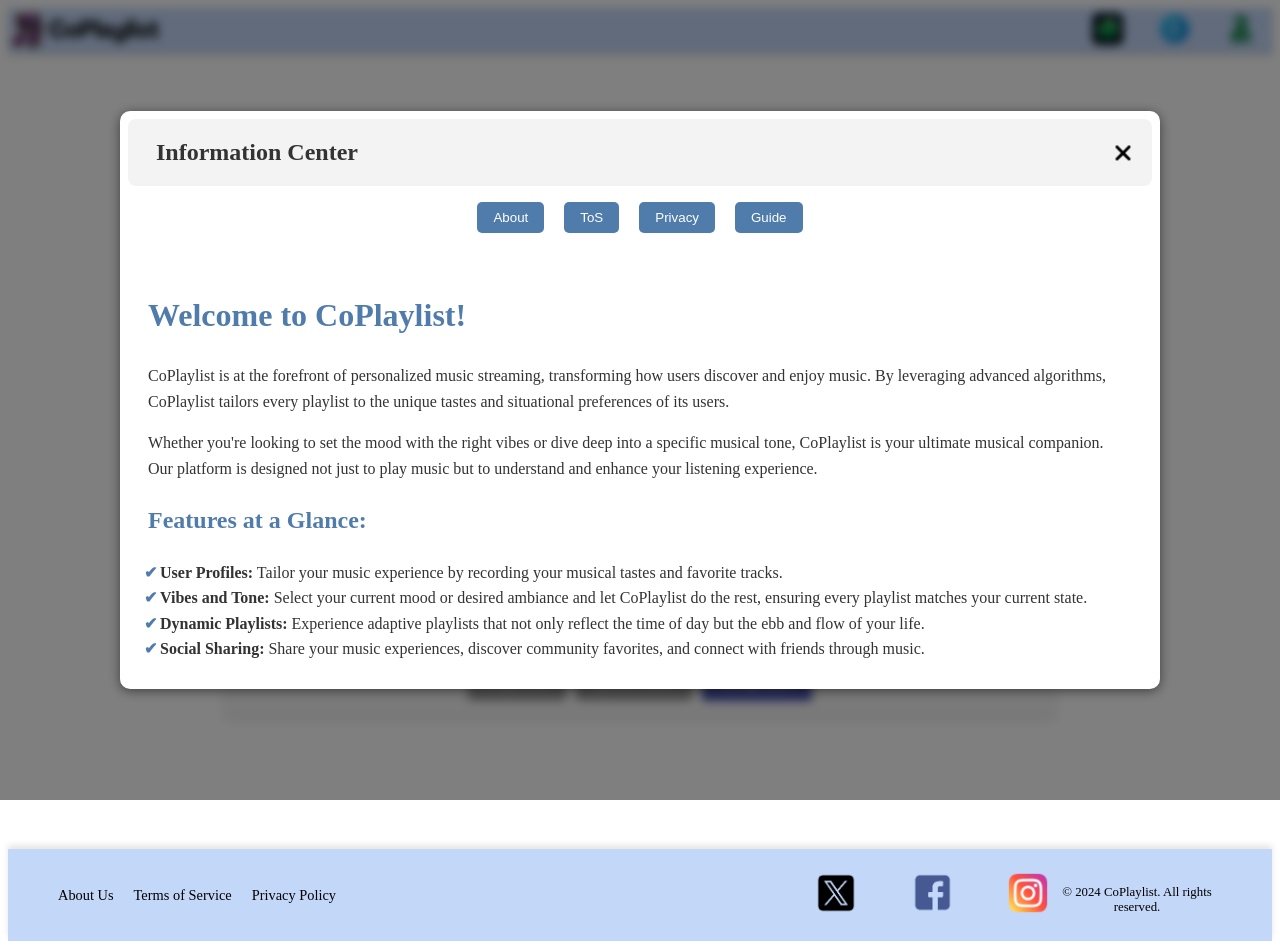
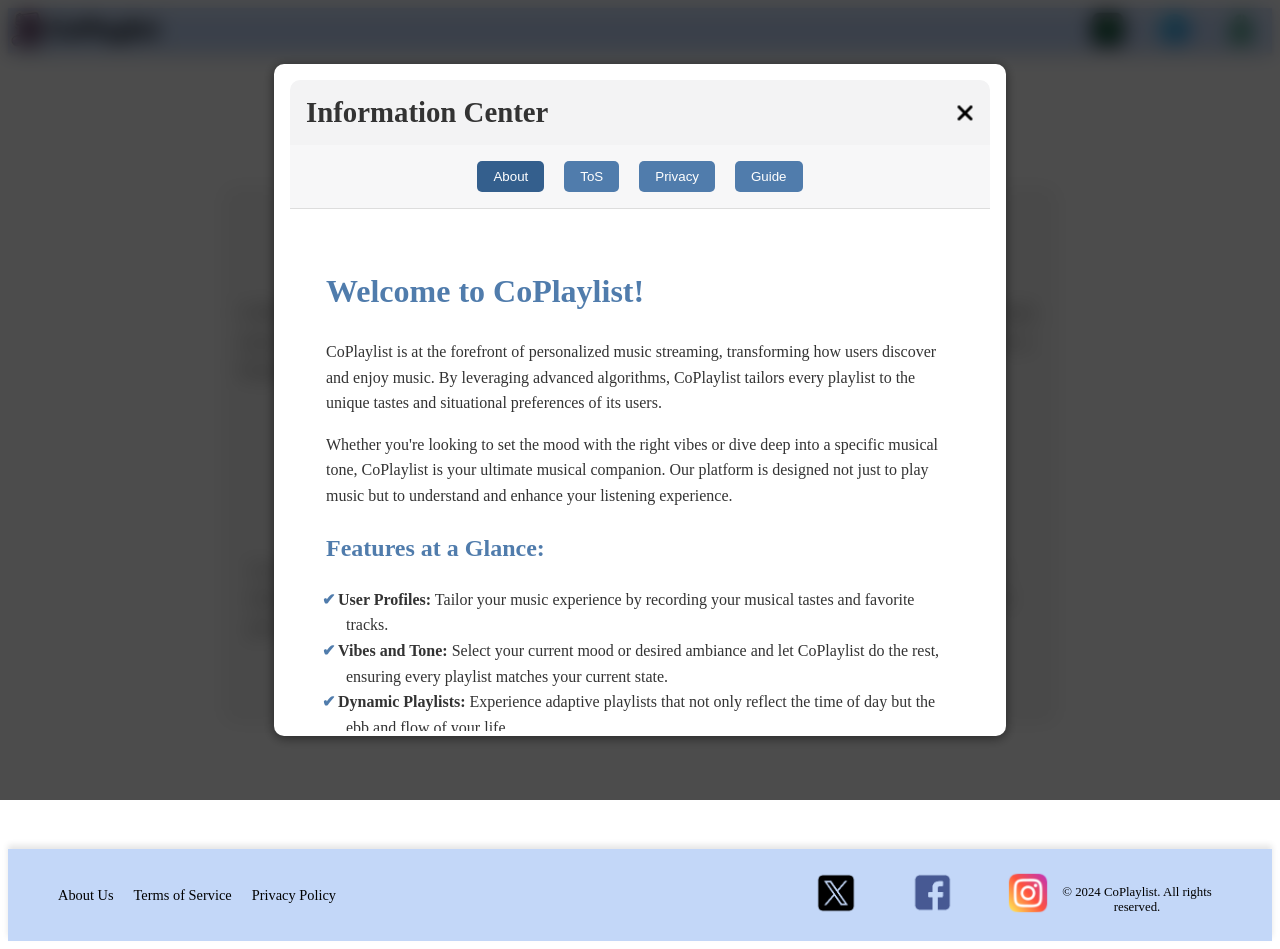
Before and after one commit to WuTangLan1/coplaylist, a Vue app: page / in a window 1280 px wide. Both pictures are taken after a click on the element 1174 px from the left and 30 px from the top of the page. Built offline with nearby package versions, Linux system fonts and the light colour scheme; no server answers.

Commit message:
improved info section

```diff
--- a/src/components/authDir/account/userinfoSide.vue
+++ b/src/components/authDir/account/userinfoSide.vue
@@ -263,7 +263,7 @@ button:hover {
 }
 
 .update-button {
-  align-self: flex-end; /* Changed to align button to the right */
+  align-self: flex-end;
   background-color: #5bc0de;
 }
 
--- a/src/components/homeDir/info-section/infoModal.vue
+++ b/src/components/homeDir/info-section/infoModal.vue
@@ -1,5 +1,4 @@
 <!-- src\components\homeDir\infoModal.vue -->
-
 <script>
 import AboutSection from './aboutSection.vue';
 import TosSection from './tosSection.vue';
@@ -35,7 +34,6 @@ export default {
 };
 </script>
 
-
 <template>
   <div class="modal-backdrop" @click.self="closeModal">
     <div class="modal">
@@ -44,10 +42,9 @@ export default {
         <font-awesome-icon icon="times" class="close-icon" @click="closeModal" />
       </div>
       <div class="navigation">
-        <button v-for="item in components" :key="item.name" @click="changeComponent(item.component)">
+        <button v-for="item in components" :key="item.name" @click="changeComponent(item.component)" :class="{ active: currentComponent === item.component }">
           {{ item.name }}
         </button>
-
       </div>
       <div class="modal-body">
         <component :is="currentComponent"></component>
@@ -56,7 +53,6 @@ export default {
   </div>
 </template>
 
-
 <style scoped>
 .modal-backdrop {
   position: fixed;
@@ -64,8 +60,8 @@ export default {
   left: 0;
   width: 100%;
   height: 100%;
-    background-color: rgba(0, 0, 0, 0.5);
-    backdrop-filter: blur(5px);
+  background-color: rgba(0, 0, 0, 0.7);
+  backdrop-filter: blur(10px);
   display: flex;
   justify-content: center;
   align-items: center;
@@ -74,14 +70,14 @@ export default {
 
 .modal {
   background: white;
-    padding: 0.5rem;
+  padding: 1rem;
   border-radius: 10px;
-    width: auto;
-    max-width: 80%;
-    max-height: 75vh;
-    overflow: auto;
+  width: 80%;
+  max-width: 700px;
+  max-height: 80vh;
+  overflow: hidden;
   box-shadow: 0 2px 12px rgba(0, 0, 0, 0.5);
-    animation: dropAnimation 1s ease-in-out forwards;
+  animation: dropAnimation 0.5s ease-in-out forwards;
   position: relative;
 }
 
@@ -96,29 +92,24 @@ export default {
   }
 }
 
-  .modal-body {
-    overflow-y: auto;
-    max-height: 54vh;
-  }
-
 .modal-header {
   display: flex;
   justify-content: space-between;
   align-items: center;
-  padding: 20px;
+  padding: 1rem;
   background-color: #f3f3f4;
-  border-radius: 0.5rem;
+  border-radius: 10px 10px 0 0;
 }
 
 .modal-title {
-  font-size: 32px;
+  font-size: 1.8rem;
   font-weight: bold;
-  color: #000000;
+  color: #333;
   margin: 0;
 }
 
 .close-icon {
-  font-size: 24px;
+  font-size: 1.5rem;
   cursor: pointer;
 }
 
@@ -126,6 +117,8 @@ export default {
   display: flex;
   justify-content: center;
   padding: 1rem;
+  background-color: #f7f7f8;
+  border-bottom: 1px solid #ddd;
 }
 
 .navigation button {
@@ -139,21 +132,21 @@ export default {
   transition: background-color 0.3s;
 }
 
+.navigation button.active {
+  background-color: #345f8d;
+}
+
 .navigation button:hover {
   background-color: #345f8d;
 }
 
-.modal-title {
-  font-size: 1.5rem;
-  font-weight: 600;
-  margin: 0;
-  margin-left: 0.5rem; /* Adjust this as needed */
-  color: #333;
+.modal-body {
+  padding: 1rem;
+  overflow-y: auto;
+  max-height: calc(80vh - 150px);
 }
-
 
 .info-icon {
   height: 60px;
 }
-
 </style>
--- a/src/components/homeDir/info-section/privacySection.vue
+++ b/src/components/homeDir/info-section/privacySection.vue
@@ -9,7 +9,7 @@ export default {
 <template>
   <div class="privacy-section">
     <h1>Privacy Policy</h1>
-    <p>10th of May, 2024</p>
+    <p>Last updated: 10th of May 2024</p>
     <h2>1. Information We Collect</h2>
     <p>
       We collect information that you provide when creating an account, such as your name, email address, and your musical preferences. We also collect data about your interactions with our service, including song choices, playlists, and usage patterns.
```
Lines whose indentation alone changed are shown as unchanged.
